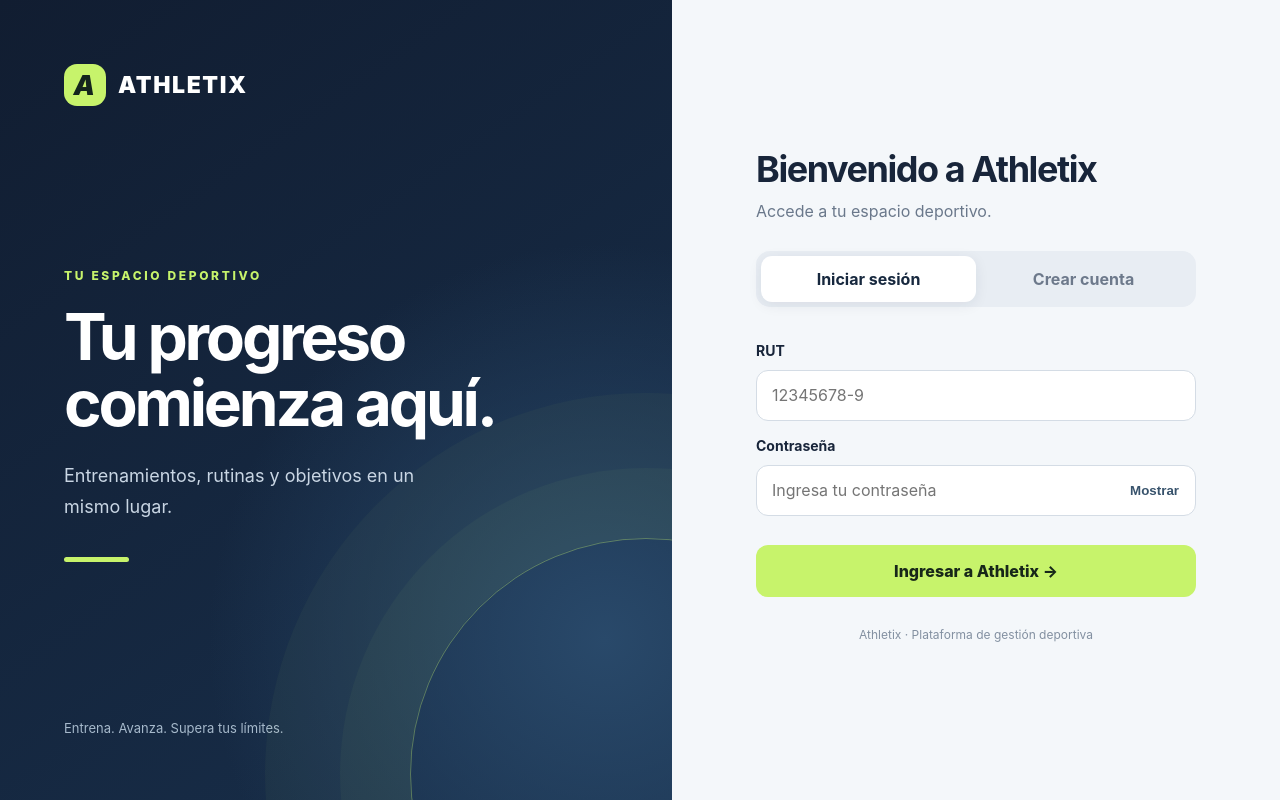
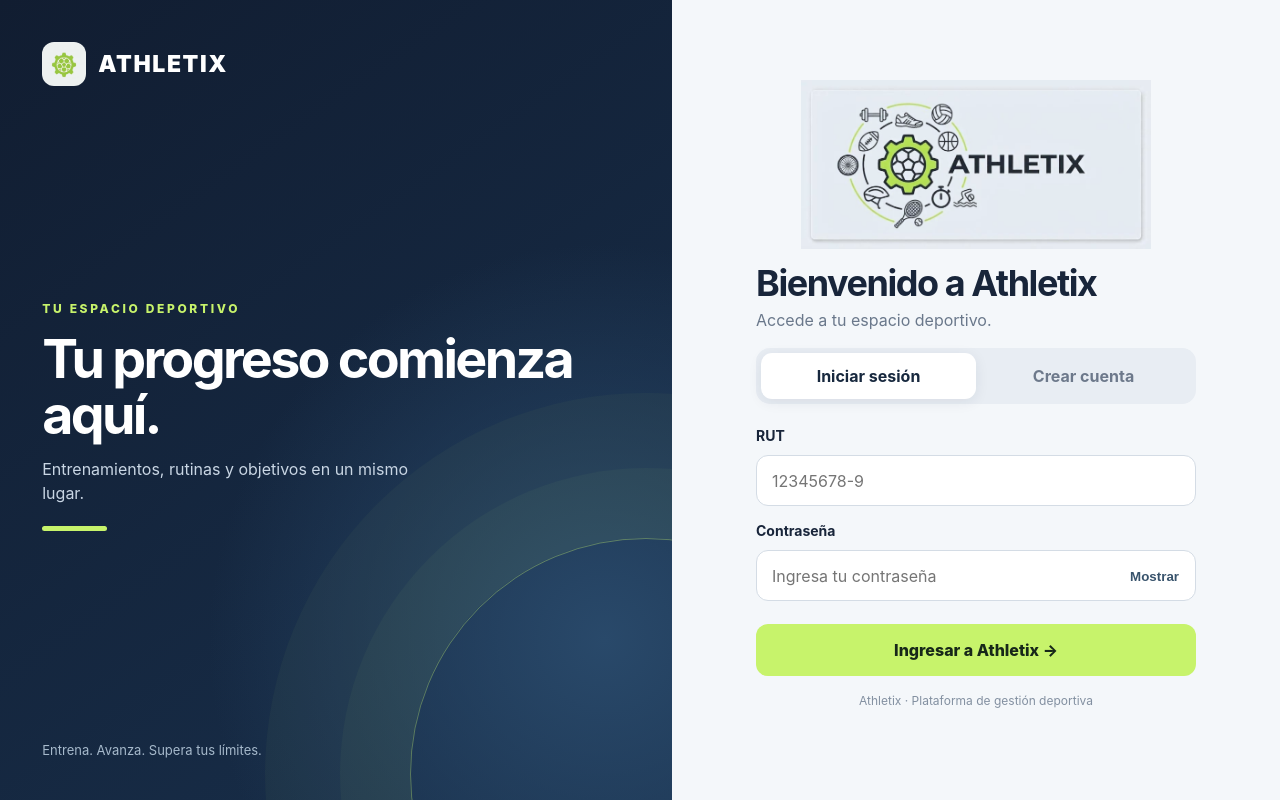
Before and after one commit to Feliipee22/Aplicacion-Deportistas-, a React (Create React App) app: page / in a window 1280 px wide. Built offline with nearby package versions, Linux system fonts and the light colour scheme.

Commit message:
Actualizar identidad visual y pantallas de Athletix

```diff
--- a/src/Dashboard.css
+++ b/src/Dashboard.css
@@ -1301,3 +1301,15 @@
     width: 100%;
   }
 }
+
+.ath-brand-icon {
+  background: transparent;
+  overflow: hidden;
+  flex-shrink: 0;
+}
+
+.ath-brand-icon img {
+  width: 100%;
+  height: 100%;
+  object-fit: contain;
+}
--- a/src/Dashboard.js
+++ b/src/Dashboard.js
@@ -12,6 +12,7 @@ import CalendarioDeportivo from './CalendarioDeportivo';
 import AsistenciaEntrenador from './AsistenciaEntrenador';
 import MiAsistencia from './MiAsistencia';
 import Avisos from './Avisos';
+import logoAthletix from "./assets/athletix-logo.jpg";
 
 
 // Iconos del panel: no requieren librerías adicionales.
@@ -156,7 +157,9 @@ export default function Dashboard({ perfil, onCerrarSesion }) {
     <div className="ath-shell">
       <aside className="ath-sidebar">
         <div className="ath-brand">
-          <div className="ath-brand-icon">A</div>
+          <div className="ath-brand-icon">
+  <img src={logoAthletix} alt="Logo de Athletix" />
+</div>
           <div>
             <div className="ath-brand-name">ATHLETIX</div>
             <div className="ath-brand-subtitle">
--- a/src/Login.css
+++ b/src/Login.css
@@ -42,3 +42,219 @@
 .ath-auth-panel { overflow-y: auto; }
 .ath-auth-card { padding: 18px 0; }
 @media (max-width: 430px) { .ath-auth-panel { padding: 20px 14px; } }
+
+/* Identidad visual: imágenes entregadas por el equipo Athletix */
+.ath-auth-logo { width: 44px; height: 44px; flex: 0 0 44px; object-fit: cover; object-position: center; border-radius: 12px; background: #eef2f2; }
+.ath-auth-brand { position: relative; z-index: 2; }
+.ath-auth-intro-copy { max-width: 520px; }
+.ath-auth-banner { display: block; width: min(100%, 430px); height: auto; max-height: 185px; object-fit: contain; margin-top: 26px; border-radius: 15px; background: #f4f7fa; box-shadow: 0 14px 35px rgba(0,0,0,.15); }
+.ath-auth-mobile-brand { align-items: center; gap: 10px; }
+@media (max-width: 800px) { .ath-auth-mobile-brand { display: flex; } }
+@media (min-width: 801px) and (max-height: 760px) {
+  .ath-auth-intro { padding-top: 30px; padding-bottom: 30px; }
+  .ath-auth-intro h1 { font-size: clamp(36px, 4vw, 56px); margin: 12px 0 14px; }
+  .ath-auth-intro p { font-size: 16px; line-height: 1.45; }
+  .ath-auth-accent { margin-top: 20px; }
+  .ath-auth-banner { max-height: 145px; margin-top: 16px; }
+}
+
+/* Ajuste visual del banner y el formulario (sin modificar autenticación). */
+@media (min-width: 801px) {
+  .ath-auth-page { height: 100vh; min-height: 620px; }
+  .ath-auth-intro { height: 100vh; min-height: 620px; box-sizing: border-box; padding: clamp(28px, 3.3vw, 54px); }
+  .ath-auth-intro-copy { width: 100%; max-width: 590px; margin: auto 0; padding: 20px 0; }
+  .ath-auth-intro h1 { font-size: clamp(38px, 4.2vw, 60px); margin: 14px 0 15px; }
+  .ath-auth-intro p { font-size: 16px; line-height: 1.5; margin: 0; }
+  .ath-auth-accent { margin-top: 21px; }
+  .ath-auth-panel { height: 100vh; min-height: 620px; box-sizing: border-box; overflow-y: auto; }
+  .ath-auth-panel--register { align-items: start; }
+  .ath-auth-panel--register .ath-auth-card { padding-top: 10px; }
+  .ath-auth-panel--register .ath-auth-subtitle { margin-bottom: 16px; }
+  .ath-auth-panel--register .ath-auth-tabs { margin-bottom: 16px; }
+  .ath-auth-panel--register .ath-auth-form { gap: 7px; }
+  .ath-auth-panel--register .ath-auth-form input { height: 46px; }
+  .ath-auth-panel--register .ath-auth-form label { margin-top: 3px; }
+}
+.ath-auth-banner-stage {
+  position: relative;
+  width: min(100%, 470px);
+  margin-top: 22px;
+  padding: 9px;
+  box-sizing: border-box;
+  border-radius: 18px;
+  background: linear-gradient(140deg, rgba(255,255,255,.17), rgba(255,255,255,.045));
+  border: 1px solid rgba(211,242,244,.18);
+  box-shadow: 0 15px 35px rgba(0,0,0,.13);
+}
+.ath-auth-banner-stage::before {
+  content: '';
+  position: absolute;
+  width: 64px;
+  height: 3px;
+  border-radius: 3px;
+  background: #c7f36b;
+  top: -1px;
+  left: 22px;
+}
+.ath-auth-banner {
+  display: block;
+  width: 100%;
+  max-height: 170px;
+  height: auto;
+  object-fit: contain;
+  margin: 0;
+  border-radius: 11px;
+  background: #f4f7fa;
+  box-shadow: none;
+}
+@media (min-width: 801px) and (max-height: 760px) {
+  .ath-auth-intro-copy { padding: 10px 0; }
+  .ath-auth-banner-stage { margin-top: 15px; width: min(100%, 405px); }
+  .ath-auth-banner { max-height: 125px; }
+  .ath-auth-intro h1 { font-size: clamp(35px, 3.7vw, 50px); }
+}
+@media (max-width: 800px) {
+  .ath-auth-page { min-height: 100vh; height: auto; }
+  .ath-auth-panel { height: auto; min-height: 100vh; overflow: visible; }
+}
+
+/* Banner institucional en el panel de acceso, sobre la bienvenida */
+.ath-auth-banner-stage--welcome {
+  width: min(100%, 355px);
+  margin: 0 auto 20px;
+  padding: 5px;
+  border-radius: 14px;
+  background: #fff;
+  border: 1px solid #e2e9ef;
+  box-shadow: 0 8px 22px rgba(20, 38, 62, .07);
+}
+.ath-auth-banner-stage--welcome::before { display: none; }
+.ath-auth-banner-stage--welcome .ath-auth-banner {
+  width: 100%;
+  max-height: 102px;
+  object-fit: contain;
+  background: #fff;
+  border-radius: 9px;
+}
+/* En registro el banner no debe empujar el formulario fuera de pantalla */
+.ath-auth-panel--register .ath-auth-banner-stage--welcome {
+  width: min(100%, 270px);
+  margin-bottom: 12px;
+}
+.ath-auth-panel--register .ath-auth-banner-stage--welcome .ath-auth-banner {
+  max-height: 70px;
+}
+@media (max-width: 800px) {
+  .ath-auth-banner-stage--welcome { width: min(100%, 310px); }
+}
+
+/* Ajuste final: identidad integrada y acceso visible sin scroll innecesario. */
+.ath-auth-banner-stage--welcome,
+.ath-auth-panel--register .ath-auth-banner-stage--welcome {
+  width: min(100%, 350px);
+  margin: 0 auto 12px;
+  padding: 0;
+  border: 0;
+  border-radius: 0;
+  background: transparent;
+  box-shadow: none;
+}
+.ath-auth-banner-stage--welcome .ath-auth-banner,
+.ath-auth-panel--register .ath-auth-banner-stage--welcome .ath-auth-banner {
+  width: 100%;
+  height: 88px;
+  max-height: 88px;
+  object-fit: contain;
+  border: 0;
+  border-radius: 0;
+  background: transparent;
+  mix-blend-mode: multiply;
+}
+.ath-auth-card h2 { margin-bottom: 5px; }
+.ath-auth-subtitle { margin-bottom: 18px; }
+.ath-auth-tabs { margin-bottom: 18px; }
+.ath-auth-bottom-note { margin-top: 17px; }
+.ath-auth-primary { margin-top: 12px; }
+@media (min-width: 801px) {
+  .ath-auth-panel { padding: 16px 26px; }
+  .ath-auth-card { padding: 0; }
+  .ath-auth-panel--register .ath-auth-banner-stage--welcome { width: min(100%, 290px); margin-bottom: 10px; }
+  .ath-auth-panel--register .ath-auth-banner-stage--welcome .ath-auth-banner { height: 64px; max-height: 64px; }
+  .ath-auth-panel--register .ath-auth-card { padding: 8px 0 14px; }
+}
+@media (min-width: 801px) and (max-height: 720px) {
+  .ath-auth-banner-stage--welcome .ath-auth-banner { height: 72px; max-height: 72px; }
+  .ath-auth-banner-stage--welcome { margin-bottom: 9px; }
+  .ath-auth-subtitle { margin-bottom: 13px; }
+  .ath-auth-tabs { margin-bottom: 14px; }
+  .ath-auth-form { gap: 8px; }
+  .ath-auth-form input { height: 46px; }
+  .ath-auth-bottom-note { margin-top: 12px; }
+}
+@media (max-width: 800px) {
+  .ath-auth-banner-stage--welcome { width: min(100%, 300px); }
+  .ath-auth-banner-stage--welcome .ath-auth-banner { height: 75px; max-height: 75px; }
+}
+
+
+/* Athletix: banner de bienvenida más visible, sin tarjeta ni marco exterior.
+   Recorte visual del margen de la imagen original, sin modificar el archivo. */
+.ath-auth-banner-stage--welcome,
+.ath-auth-panel--register .ath-auth-banner-stage--welcome {
+  width: min(100%, 440px);
+  height: 138px;
+  margin: 0 auto 12px;
+  padding: 0;
+  overflow: hidden;
+  border: 0;
+  border-radius: 0;
+  background: transparent;
+  box-shadow: none;
+}
+.ath-auth-banner-stage--welcome .ath-auth-banner,
+.ath-auth-panel--register .ath-auth-banner-stage--welcome .ath-auth-banner {
+  display: block;
+  width: 100%;
+  height: 100%;
+  max-height: none;
+  object-fit: cover;
+  object-position: center;
+  border: 0;
+  border-radius: 0;
+  background: transparent;
+  box-shadow: none;
+  mix-blend-mode: multiply;
+}
+/* El registro necesita un poco menos de espacio vertical. */
+.ath-auth-panel--register .ath-auth-banner-stage--welcome {
+  height: 108px;
+  margin-bottom: 8px;
+}
+@media (min-width: 801px) and (max-height: 720px) {
+  .ath-auth-banner-stage--welcome { height: 112px; margin-bottom: 7px; }
+  .ath-auth-panel--register .ath-auth-banner-stage--welcome { height: 90px; }
+  .ath-auth-subtitle { margin-bottom: 12px; }
+  .ath-auth-tabs { margin-bottom: 12px; }
+}
+@media (max-width: 800px) {
+  .ath-auth-banner-stage--welcome { width: min(100%, 390px); height: 125px; }
+  .ath-auth-panel--register .ath-auth-banner-stage--welcome { height: 105px; }
+}
+
+/* Banner completo, sin recortes */
+.ath-auth-banner-stage--welcome,
+.ath-auth-panel--register .ath-auth-banner-stage--welcome {
+  width: min(100%, 350px);
+  margin: 0 auto 12px;
+  height: auto;
+  overflow: visible;
+}
+
+.ath-auth-banner-stage--welcome .ath-auth-banner,
+.ath-auth-panel--register .ath-auth-banner-stage--welcome .ath-auth-banner {
+  display: block;
+  width: 100%;
+  height: auto;
+  max-height: none;
+  object-fit: contain;
+}
--- a/src/Login.js
+++ b/src/Login.js
@@ -1,6 +1,8 @@
 import React, { useEffect, useRef, useState } from 'react';
 import { supabase } from './supabase';
 import './Login.css';
+import logoAthletix from './assets/athletix-logo.jpg';
+import bannerAthletix from './assets/athletix-banner.jpg';
 
 const SITE_KEY = process.env.REACT_APP_TURNSTILE_SITE_KEY;
 
@@ -177,19 +179,23 @@ export default function Login() {
   return (
     <main className="ath-auth-page">
       <section className="ath-auth-intro" aria-label="Bienvenida a Athletix">
-        <div className="ath-auth-brand"><span className="ath-auth-mark">A</span> ATHLETIX</div>
+        <div className="ath-auth-brand"><img className="ath-auth-logo" src={logoAthletix} alt="Logo de Athletix" /> <span>ATHLETIX</span></div>
         <div className="ath-auth-intro-copy">
           <span className="ath-auth-eyebrow">TU ESPACIO DEPORTIVO</span>
           <h1>Tu progreso comienza aquí.</h1>
           <p>Entrenamientos, rutinas y objetivos en un mismo lugar.</p>
           <div className="ath-auth-accent" />
+
         </div>
         <span className="ath-auth-intro-footer">Entrena. Avanza. Supera tus límites.</span>
       </section>
 
-      <section className="ath-auth-panel">
+      <section className={`ath-auth-panel ${vista === 'registro' ? 'ath-auth-panel--register' : ''}`}>
         <div className="ath-auth-card">
-          <div className="ath-auth-mobile-brand">ATHLETIX</div>
+          <div className="ath-auth-mobile-brand"><img className="ath-auth-logo" src={logoAthletix} alt="Logo de Athletix" /> <span>ATHLETIX</span></div>
+          <div className="ath-auth-banner-stage ath-auth-banner-stage--welcome">
+            <img className="ath-auth-banner" src={bannerAthletix} alt="Athletix: deportes, entrenamiento y actividad física" />
+          </div>
           <h2>Bienvenido a Athletix</h2>
           <p className="ath-auth-subtitle">Accede a tu espacio deportivo.</p>
           <div className="ath-auth-tabs" role="tablist" aria-label="Acceso a Athletix">
```
Also changed, not shown: src/assets/athletix-banner.jpg (added), src/assets/athletix-logo.jpg (added).
